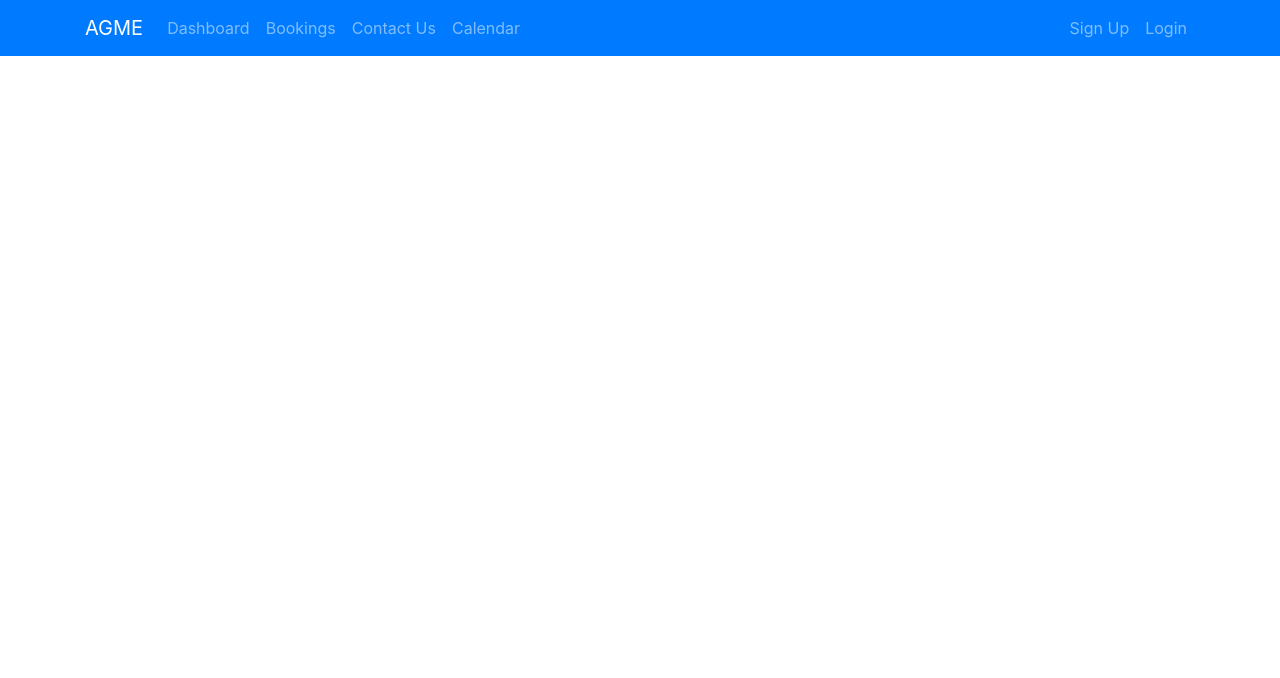
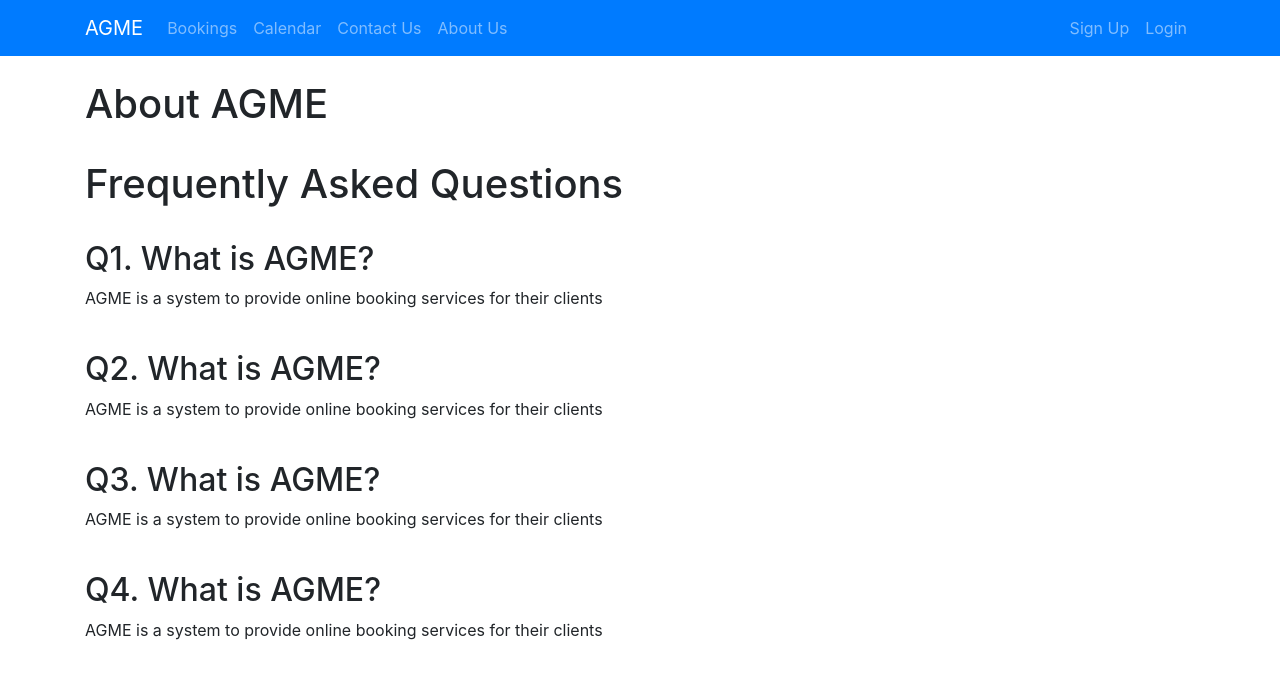
Before and after one commit to RMIT-SEPT/majorproject-1-fri-10-30-1, a React (Create React App) app in the folder FrontEnd/: page /about-us in a window 1280 px wide. Shown: the top 678 px of the page. Built offline with nearby package versions, Linux system fonts and the light colour scheme.

Commit message:
About Us Content

```diff
--- a/FrontEnd/src/App.js
+++ b/FrontEnd/src/App.js
@@ -7,6 +7,8 @@ import CreateBookingComponent from './components/Bookings/CreateBookingComponent
 import ViewBookingComponent from './components/Bookings/ViewBookingComponent';
 import ContactUs from './components/ContactUs';
 import Calendar from './components/Bookings/Calendar';
+import profile from './components/Bookings/profile';
+import AboutUs from './components/AboutUs';
 
 function App() {
     return (
@@ -21,7 +23,9 @@ function App() {
                         <Route path = "/view-booking/:id" component = {ViewBookingComponent}></Route>
                         {/* <Route path = "/update-booking/:id" component = {UpdateBookingComponent}></Route> */}
                         <Route path = "/contact-us" component = {ContactUs}></Route>
+                        <Route path = "/about-us" component = {AboutUs}></Route>
                         <Route path = "/calendar" component = {Calendar}></Route>
+                        <Route path = "/profile" component = {profile}></Route>
                     </Switch>
                 </div>
 
--- /dev/null
+++ b/FrontEnd/src/components/AboutUs.js
@@ -0,0 +1,30 @@
+import React, { Component } from 'react'
+
+class AboutUs extends Component {
+    render() {
+        return (
+            <div className="AboutUs">
+                <h1>About AGME</h1>
+                <article>
+                <br></br>
+                    <h1>Frequently Asked Questions</h1>
+                    <br></br>
+                    <h2>Q1. What is AGME?</h2>
+                    <p>AGME is a system to provide online booking services for their clients</p>
+                    <br></br>
+                    <h2>Q2. What is AGME?</h2>
+                    <p>AGME is a system to provide online booking services for their clients</p>
+                    <br></br>
+                    <h2>Q3. What is AGME?</h2>
+                    <p>AGME is a system to provide online booking services for their clients</p>
+                    <br></br>
+                    <h2>Q4. What is AGME?</h2>
+                    <p>AGME is a system to provide online booking services for their clients</p>
+                    <br></br>
+                </article>
+            </div>
+
+        )
+    }
+}
+export default AboutUs;
--- a/FrontEnd/src/components/Layout/Header.js
+++ b/FrontEnd/src/components/Layout/Header.js
@@ -17,12 +17,12 @@ import React, { Component } from 'react'
                     <ul className="navbar-nav mr-auto">
                         <li className="nav-item">
                             <a className="nav-link" href="/">
-                                Dashboard
+                                Bookings
                             </a>
                         </li>
                         <li className="nav-item">
-                            <a className="nav-link" href="/">
-                                Bookings
+                            <a className="nav-link" href="/calendar">
+                                Calendar
                             </a>
                         </li>
                         <li className="nav-item">
@@ -31,8 +31,8 @@ import React, { Component } from 'react'
                             </a>
                         </li>
                         <li className="nav-item">
-                            <a className="nav-link" href="/calendar">
-                                Calendar
+                            <a className="nav-link" href="/about-us">
+                                About Us
                             </a>
                         </li>
                     </ul>
```
